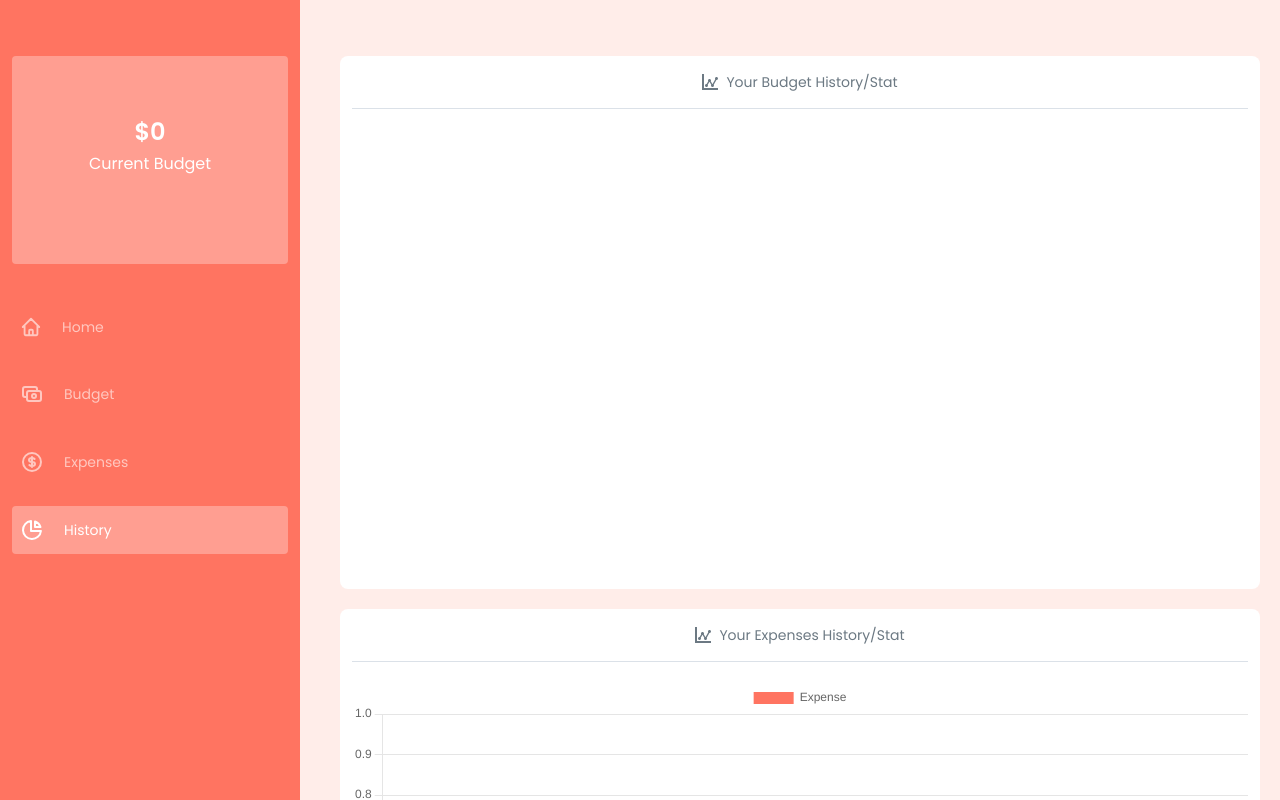
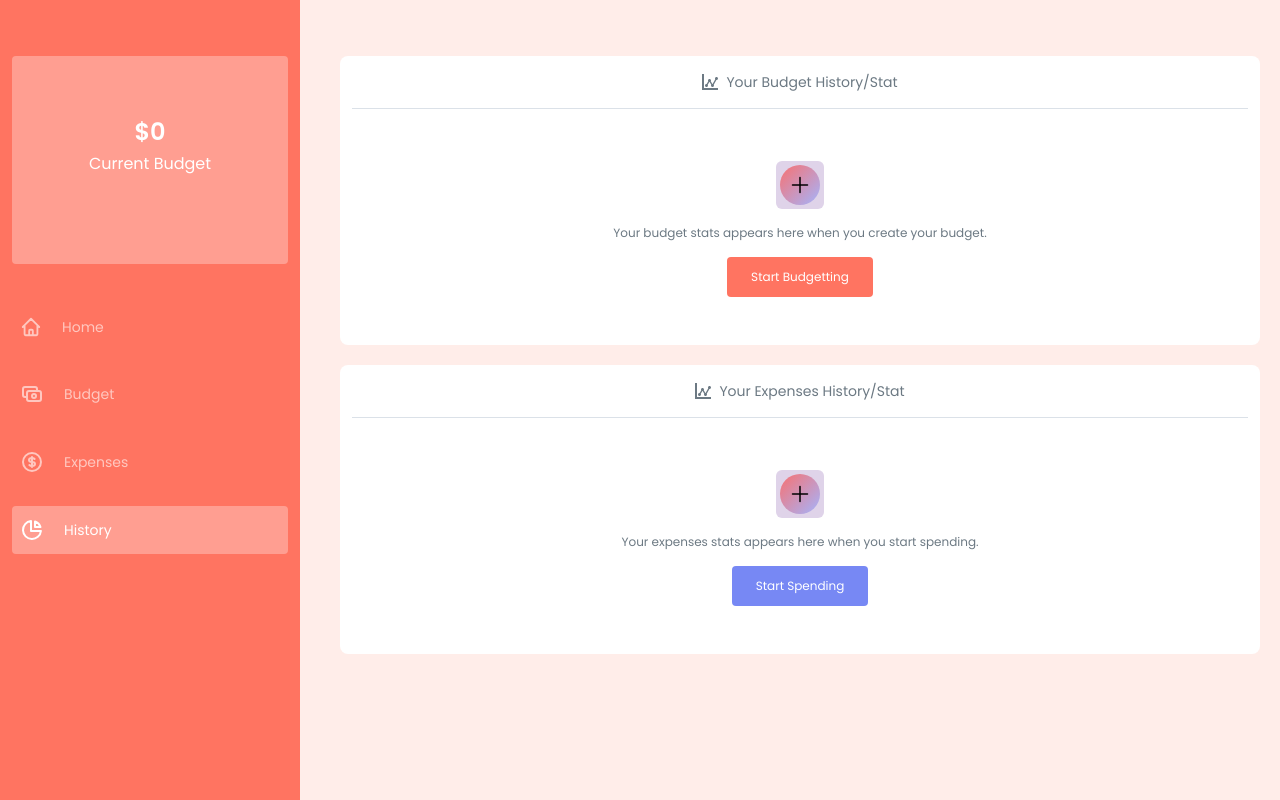
Before and after one commit to Faithyyyyy/Trybudget, a React (Vite) app: page /history in a window 1280 px wide. Shown: the top 800 px of the page. Built offline with nearby package versions, Linux system fonts and the light colour scheme.

Commit message:
Created empty expense and empty budget stats Ui

```diff
--- /dev/null
+++ b/src/Components/EmptyBudgetStats.jsx
@@ -0,0 +1,36 @@
+import { Link } from "react-router-dom";
+function EmptyBudgetStats() {
+  return (
+    <div className="flex justify-center items-center gap-4 flex-col mt-8 py-5">
+      <div className="bg-[#dfd3e9] p-1 rounded-md inline-block">
+        <div className="bg-gradient-to-tl from-indigo-300 to-red-400 p-2 rounded-full">
+          <svg
+            xmlns="http://www.w3.org/2000/svg"
+            fill="none"
+            viewBox="0 0 24 24"
+            strokeWidth={1.5}
+            stroke="currentColor"
+            className="w-6 h-6"
+          >
+            <path
+              strokeLinecap="round"
+              strokeLinejoin="round"
+              d="M12 4.5v15m7.5-7.5h-15"
+            />
+          </svg>
+        </div>
+      </div>
+      <p className="text-[#6c7983] text-center text-xs">
+        Your budget stats appears here when you create your budget.
+      </p>
+      <Link
+        to="/budget"
+        className="bg-[#ff7461] text-white px-6 text-xs py-3 rounded"
+      >
+        Start Budgetting
+      </Link>
+    </div>
+  );
+}
+
+export default EmptyBudgetStats;
--- /dev/null
+++ b/src/Components/EmptyExpense.jsx
@@ -0,0 +1,36 @@
+import { Link } from "react-router-dom";
+function EmptyExpenseStats() {
+  return (
+    <div className="flex justify-center items-center gap-4 flex-col mt-8 py-5">
+      <div className="bg-[#dfd3e9] p-1 rounded-md inline-block">
+        <div className="bg-gradient-to-tl from-indigo-300 to-red-400 p-2 rounded-full">
+          <svg
+            xmlns="http://www.w3.org/2000/svg"
+            fill="none"
+            viewBox="0 0 24 24"
+            strokeWidth={1.5}
+            stroke="currentColor"
+            className="w-6 h-6"
+          >
+            <path
+              strokeLinecap="round"
+              strokeLinejoin="round"
+              d="M12 4.5v15m7.5-7.5h-15"
+            />
+          </svg>
+        </div>
+      </div>
+      <p className="text-[#6c7983] text-center text-xs">
+        Your expenses stats appears here when you start spending.
+      </p>
+      <Link
+        to="/expense"
+        className="bg-[#7788f4] text-white px-6 text-xs py-3 rounded"
+      >
+        Start Spending
+      </Link>
+    </div>
+  );
+}
+
+export default EmptyExpenseStats;
--- a/src/Pages/History.jsx
+++ b/src/Pages/History.jsx
@@ -2,7 +2,17 @@ import Header from "../Components/Header";
 import { ImStatsDots } from "react-icons/im";
 import BudgetStats from "../Components/BudgetStatsChart";
 import ExpenseStats from "../Components/ExpenseStatsChart";
+import EmptyBudgetStats from "../Components/EmptyBudgetStats";
+import EmptyExpenseStats from "../Components/EmptyExpense";
+import { useSelector } from "react-redux";
+
 function History() {
+  const { budgetList } = useSelector((store) => {
+    return store.budget;
+  });
+  const { expenseList } = useSelector((store) => {
+    return store.expense;
+  });
   return (
     <div className="bg-[#ffede9] min-h-screen font-poppins pb-20">
       <div className=" max-w-[1420px] largeScreenCentered ">
@@ -18,7 +28,7 @@ function History() {
                 </p>
               </div>
               <div className=" ">
-                <BudgetStats />
+                {budgetList.length > 0 ? <BudgetStats /> : <EmptyBudgetStats />}
               </div>
             </div>
             {/* Expense History statistics */}
@@ -30,7 +40,11 @@ function History() {
                 </p>
               </div>
               <div className=" ">
-                <ExpenseStats />
+                {expenseList.length > 0 ? (
+                  <ExpenseStats />
+                ) : (
+                  <EmptyExpenseStats />
+                )}
               </div>
             </div>
             {/* Expense History statistics */}
```
